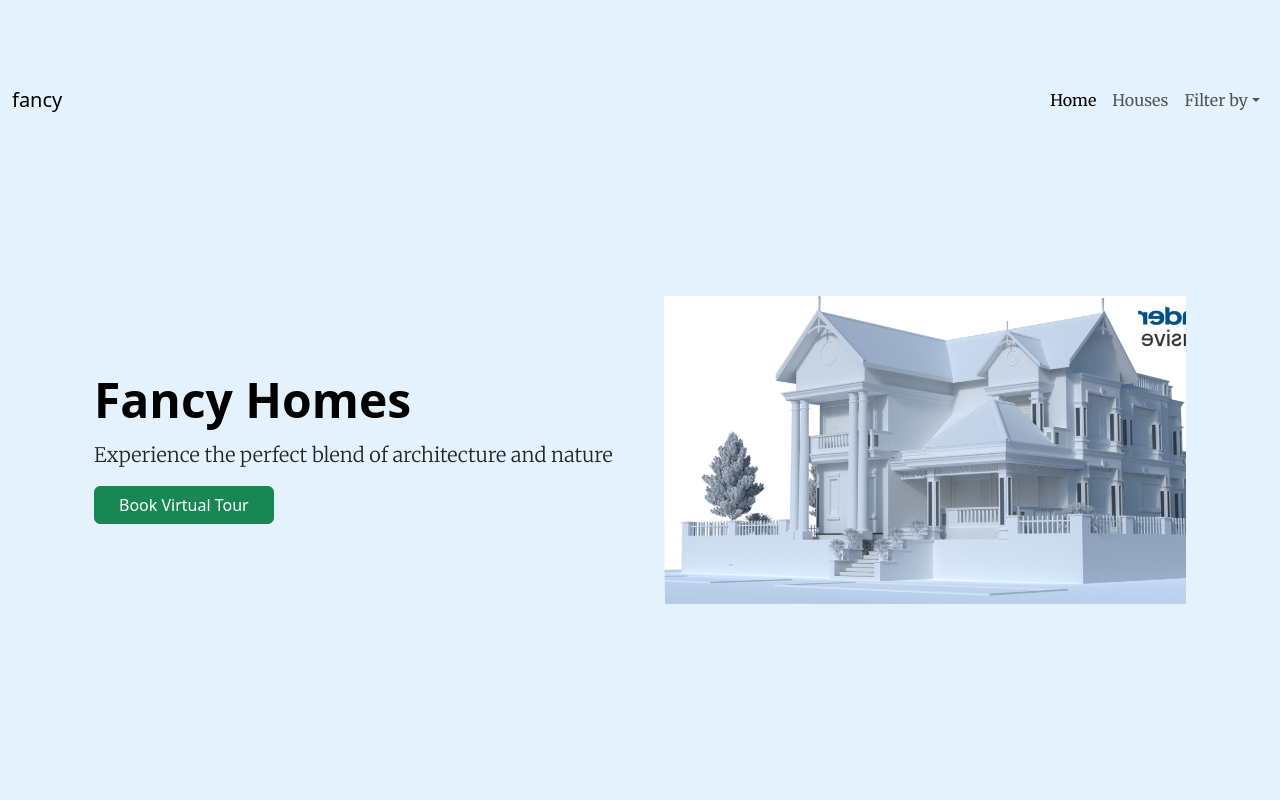
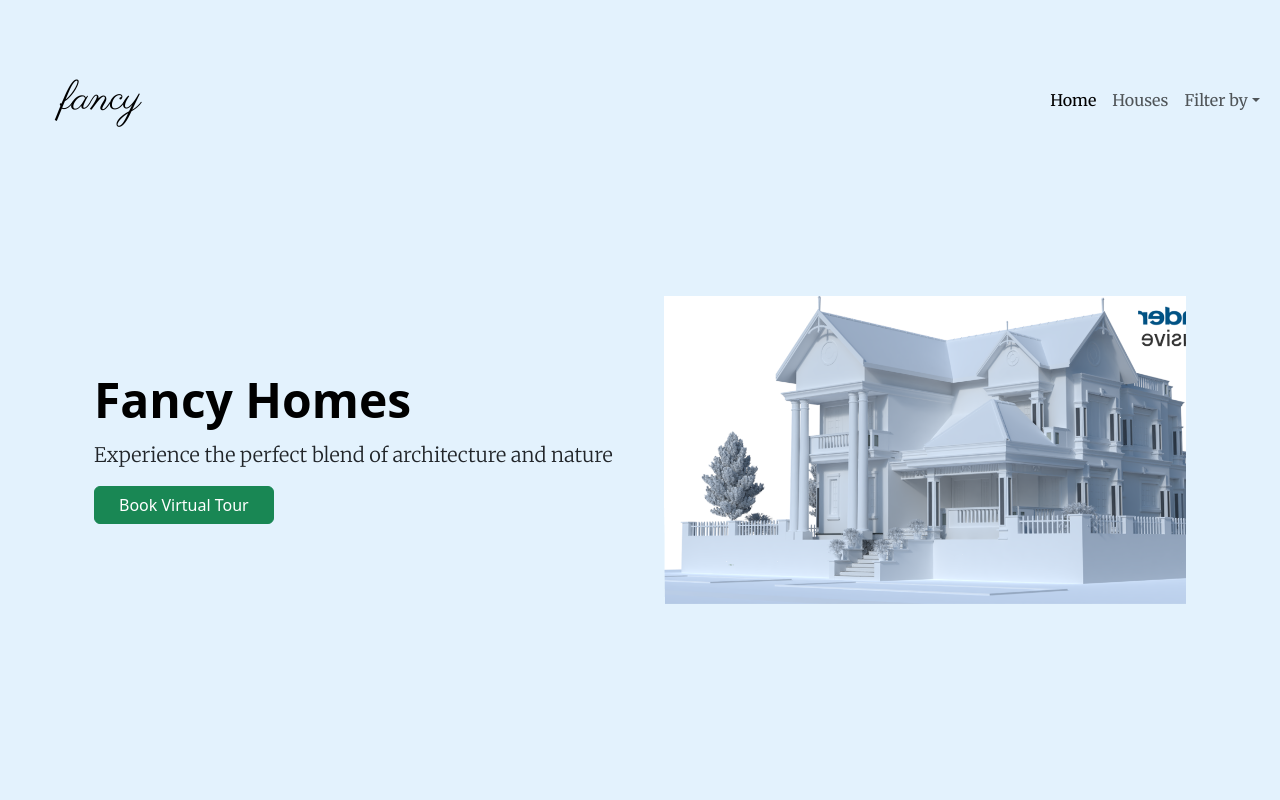
Before and after one commit to yonayetol/Fancy-Homes, a plain HTML site: page index.html in a window 1280 px wide. Shown: the top 800 px of the page. Drawn offline with nearby package versions, Linux system fonts and the light colour scheme.

Commit message:
Update index.html
logo mikre nailed it

```diff
--- a/index.html
+++ b/index.html
@@ -9,7 +9,7 @@
     <script src="https://kit.fontawesome.com/69e4ad19e9.js" crossorigin="anonymous"></script>
     <style>
         @import url('https://fonts.googleapis.com/css2?family=Merriweather:ital,wght@0,300;0,400;0,700;0,900;1,300;1,400;1,700;1,900&display=swap');
-
+        @import url('https://fonts.googleapis.com/css2?family=Parisienne&display=swap');
         body, html{
             background-color: #e3f2fd;
         }
@@ -35,7 +35,9 @@
         }
 
         .logo {
-
+          font-family: Parisienne, sans-serif;
+          font-size: 40px;
+          margin-left: 50px;
         }
         .first-page{
           height: 100vh;
```
